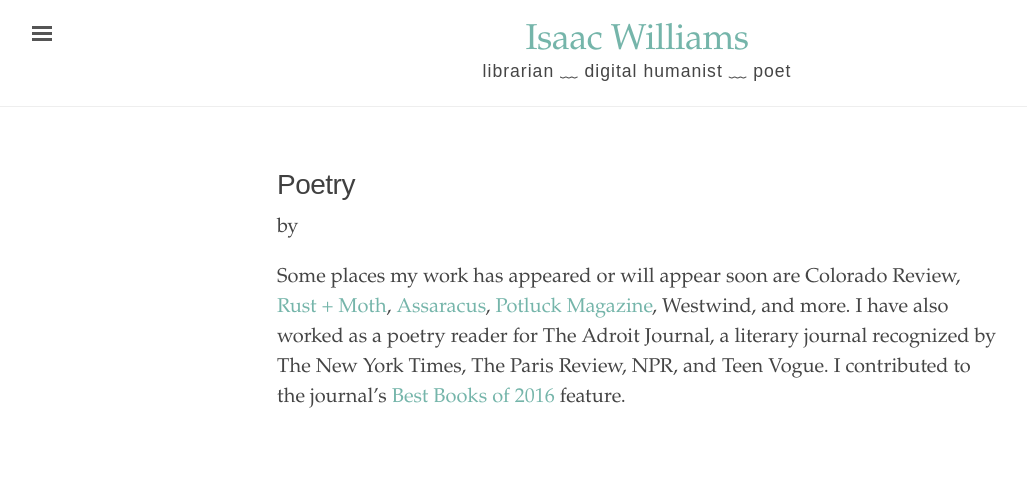
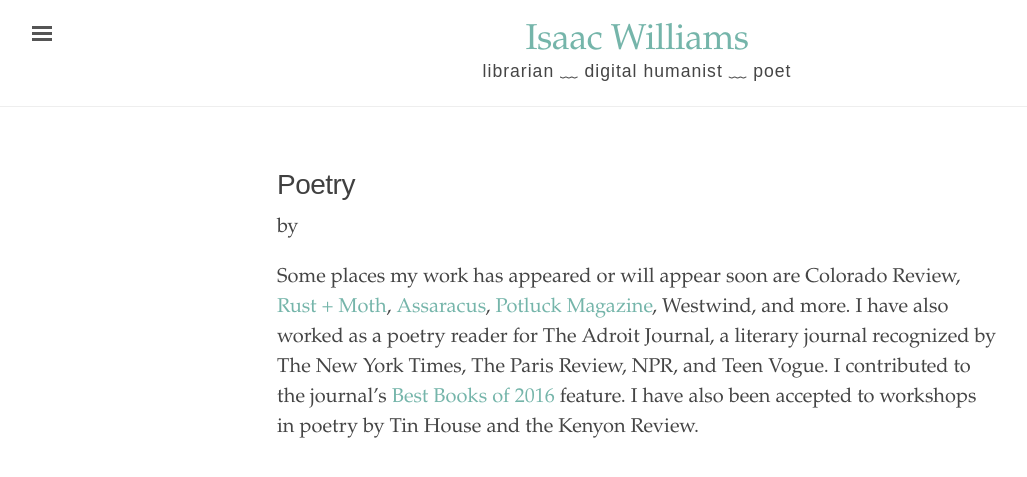
Before and after one commit to isawil/isawil.github.io, a Jekyll site: the page built from _texts/poetry.md, in a window 1280 px wide. Shown: the top 477 px of the page, without its empty margins (3-1030 px from the left). Built offline with Jekyll 4.4.1, drawn with Linux system fonts in a browser that asks for light colours.

Commit message:
Update poetry.md

```diff
--- a/_texts/poetry.md
+++ b/_texts/poetry.md
@@ -3,4 +3,4 @@
 title: Poetry
 ---
 
-Some places my work has appeared or will appear soon are Colorado Review, [Rust + Moth](https://rustandmoth.com/work/hours-after-news-of-the-death/), [Assaracus](https://siblingrivalrypress.bigcartel.com/product/assaracus-issue-24-a-journal-of-gay-poetry), [Potluck Magazine](http://potluckmag.com/march-2016/2016/3/10/three-poems), Westwind, and more. I have also worked as a poetry reader for The Adroit Journal, a literary journal recognized by The New York Times, The Paris Review, NPR, and Teen Vogue. I contributed to the journal's [Best Books of 2016](https://theadroitjournal.org/2016/12/27/presenting-adroits-best-books-of-2016/) feature.
+Some places my work has appeared or will appear soon are Colorado Review, [Rust + Moth](https://rustandmoth.com/work/hours-after-news-of-the-death/), [Assaracus](https://siblingrivalrypress.bigcartel.com/product/assaracus-issue-24-a-journal-of-gay-poetry), [Potluck Magazine](http://potluckmag.com/march-2016/2016/3/10/three-poems), Westwind, and more. I have also worked as a poetry reader for The Adroit Journal, a literary journal recognized by The New York Times, The Paris Review, NPR, and Teen Vogue. I contributed to the journal's [Best Books of 2016](https://theadroitjournal.org/2016/12/27/presenting-adroits-best-books-of-2016/) feature. I have also been accepted to workshops in poetry by Tin House and the Kenyon Review.
```
